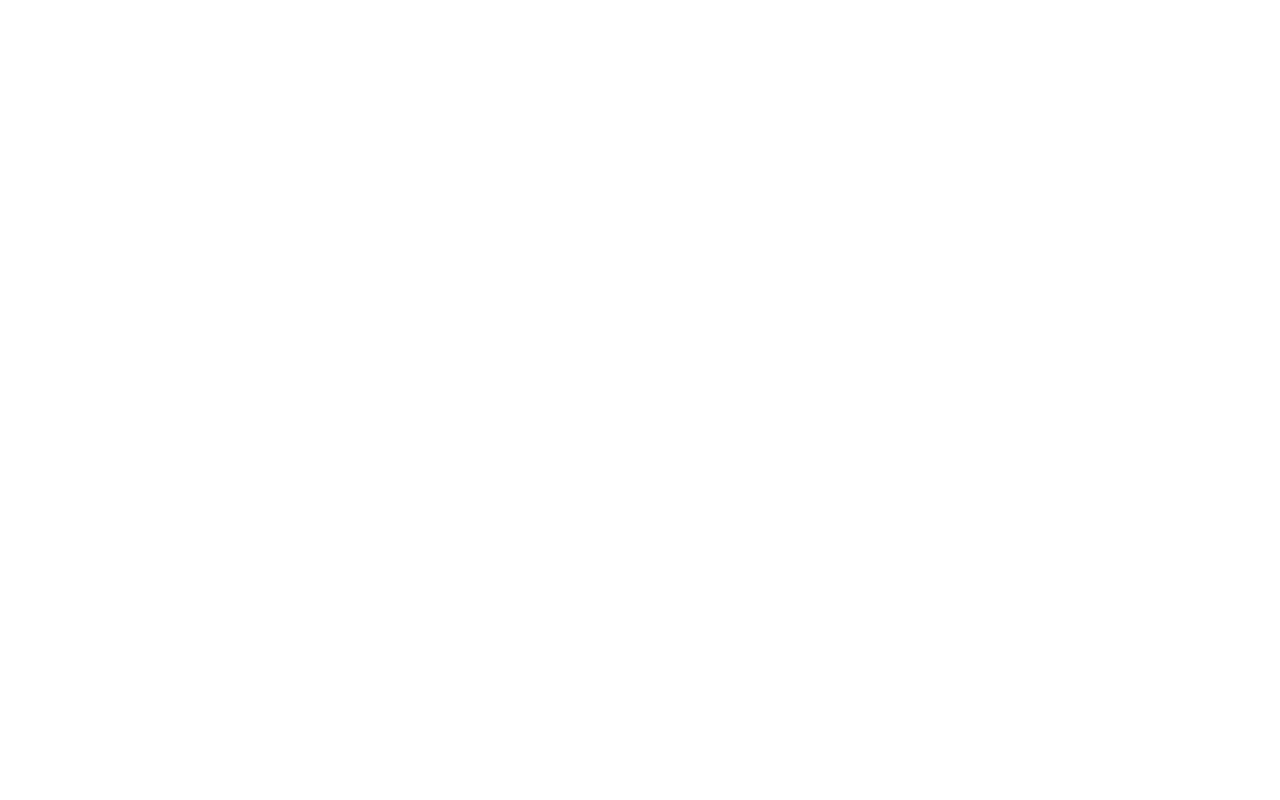
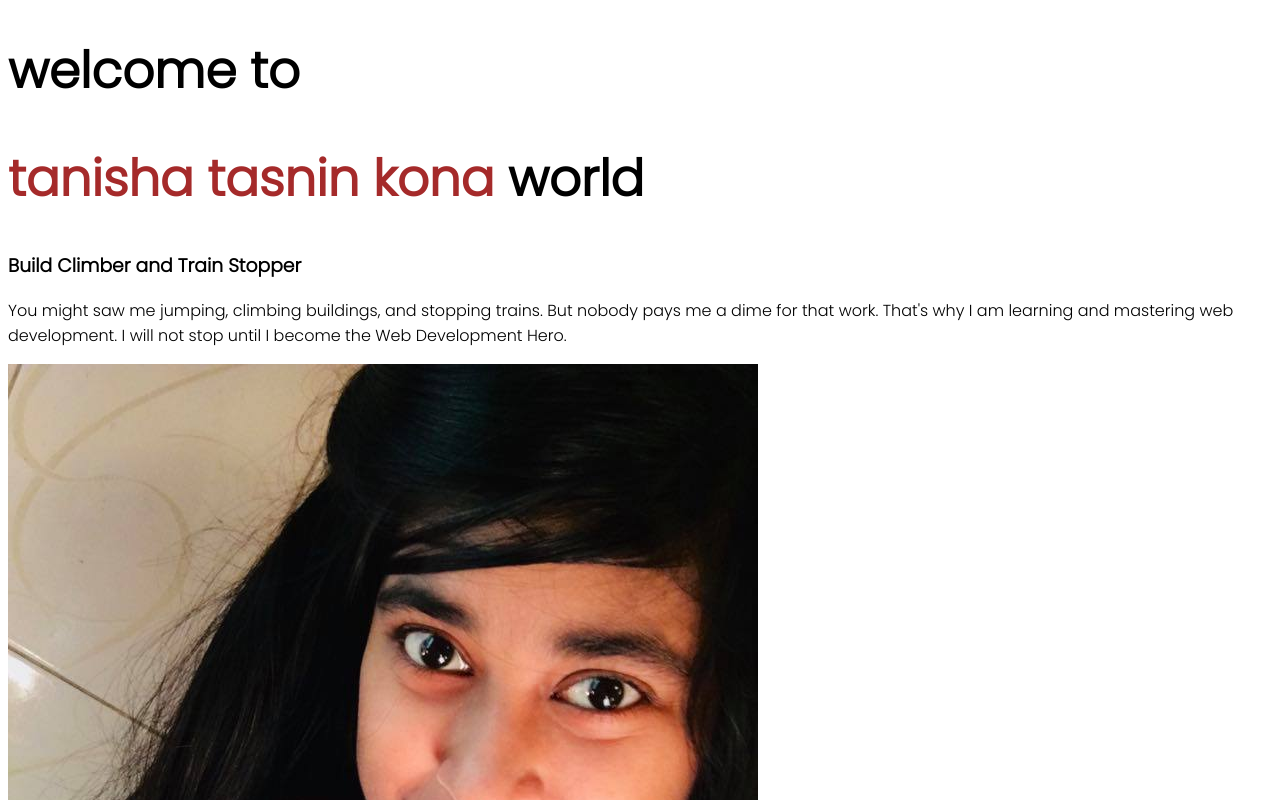
Before and after one commit to tanishatasnin/developer-portfolio, a plain HTML site: page index.html in a window 1280 px wide. Shown: the top 800 px of the page. Drawn offline with Linux system fonts and the light colour scheme.

Commit message:
something

```diff
--- a/index.html
+++ b/index.html
@@ -5,9 +5,25 @@
                <meta http-equiv="X-UA-Compatible" content="IE=edge">
                <meta name="viewport" content="width=device-width, initial-scale=1.0">
                <title>tanisha portfolio</title>
+               <link rel="preconnect" href="https://fonts.googleapis.com">
+<link rel="preconnect" href="https://fonts.gstatic.com" crossorigin>
+<link href="https://fonts.googleapis.com/css2?family=Poppins:wght@300&display=swap" rel="stylesheet">
                <link rel="stylesheet" href="style.css">
 </head>
 <body>
+<div>
+<h1>welcome to</h1>
+<h1> <span class="brown-color">tanisha tasnin kona</span> world</h1>
+<h3>Build Climber and Train Stopper</h3>
+<p>You might saw me jumping, climbing buildings, and stopping trains.
+But nobody pays me a dime for that work.
+ That's why I am learning and mastering web development.
+ I will not stop until I become the Web Development Hero.</p>
+</div>
+<div><img src="209593639_847269426198180_4259296721252338899_n.jpg">
+</div>
+
+
 
 </body>
 </html>
--- a/style.css
+++ b/style.css
@@ -0,0 +1,9 @@
+body{
+               font-family: 'Poppins', sans-serif;
+}
+h1{font-size: 50px;
+
+
+}
+.brown-color{
+                color: brown;}
```
Also changed, not shown: 209593639_847269426198180_4259296721252338899_n.jpg (added).
